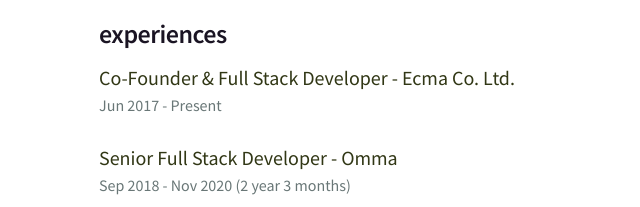
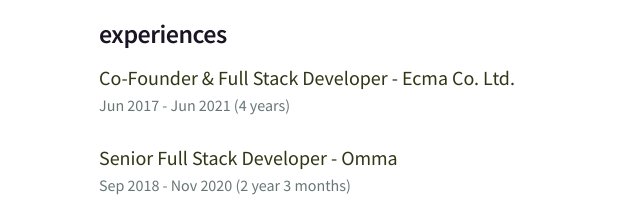
Before and after one commit to ramesaliyev/cv, a website: page src/cv.pug in a window 1280 px wide. Shown: the part 813-1020 px from the top of the page, 141-781 px from the left. Drawn offline with nearby package versions, Linux system fonts and the light colour scheme; files that its build step writes are made by us from their sources.

Commit message:
update experience

```diff
--- a/src/cv.pug
+++ b/src/cv.pug
@@ -43,7 +43,7 @@
           h3 experiences
           .block
             .block-title Co-Founder & Full Stack Developer - Ecma Co. Ltd.
-            .block-subtitle Jun 2017 - Present
+            .block-subtitle Jun 2017 - Jun 2021 (4 years)
 
           .block
             .block-title Senior Full Stack Developer - Omma
```
Also changed, not shown: index.html (+1 -1 lines), 1 other file.
